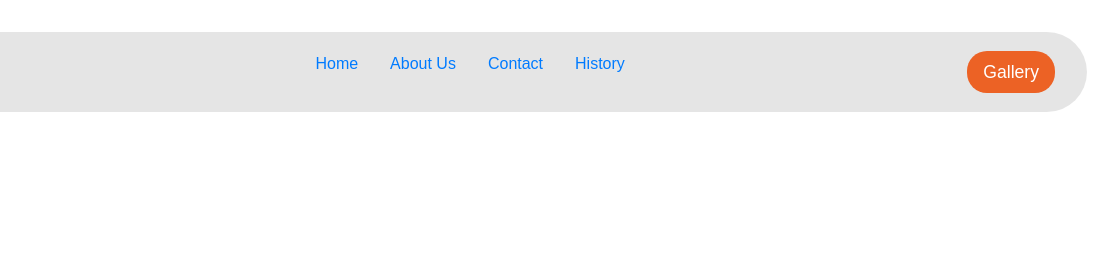
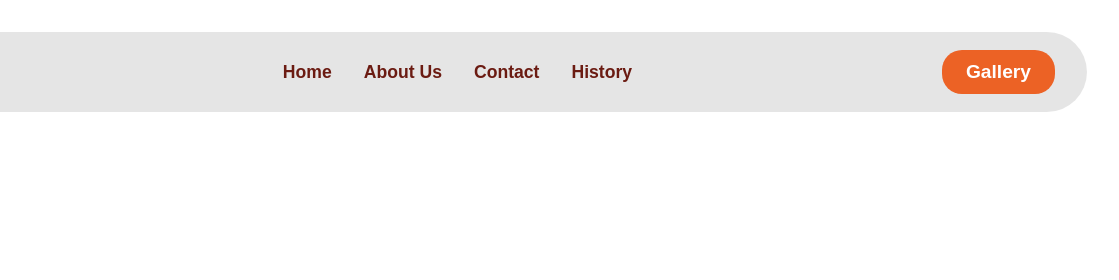
Before and after one commit to Confidant-21/Shiv_Jayanti_Utsav-_Samiti, a plain HTML site: page Home_Page/index.html in a window 1280 px wide. Shown: the top 280 px of the page, 161-1280 px from the left. Drawn offline with nearby package versions, Linux system fonts and the light colour scheme.

Commit message:
nav bar changes ok

```diff
--- a/Home_Page/index.html
+++ b/Home_Page/index.html
@@ -45,23 +45,31 @@
         <div class="navbar_local">
             <div class="logo"><a href="index.html"><img src="/Assets/Universal_Images/Favicon.png" alt="Loading"></a>
             </div>
+            <div class="menu_list">
                 <ul class="links">
                     <li><a href="/Home_Page/index.html">Home</a></li>
                     <li><a href="/About_Us/aboutus.html">About Us</a></li>
                     <li><a href="/Contact_Us/contact.html">Contact</a></li>
                     <li><a href="/History_Page/history.html">History</a></li>
                 </ul>
-            <a href="/Gallery_Page/gallery.html" class="action_btn">Gallery</a>
+            </div>
+            <div class="action_btn">
+                <a href="/Gallery_Page/gallery.html">Gallery</a>
+            </div>
             <div class="toggle_btn">
                 <i class="fa-solid fa-bars"></i>
             </div>
+
         </div>
         <div class="dropdown_menu">
+            <ul>
                 <li><a href="/Home_Page/index.html">Home</a></li>
                 <li><a href="/About_Us/aboutus.html">About Us</a></li>
                 <li><a href="/Contact_Us/contact.html">Contact</a></li>
                 <li><a href="/History_Page/history.html">History</a></li>
                 <li> <a href="/Gallery_Page/gallery.html" class="action_btn">Gallery</a></li>
+
+            </ul>
         </div>
     </header>
     <!-- Navigation script -->
@@ -70,7 +78,7 @@
         const toggleBtnIcon = document.querySelector('.toggle_btn i')
         const dropDownMenu = document.querySelector('.dropdown_menu')
 
-        toggleBtn.onclick = function(){
+        toggleBtn.onclick = function () {
             dropDownMenu.classList.toggle('open')
             const isOpen = dropDownMenu.classList.contains('open')
 
--- a/Universal_Styles/navbar.css
+++ b/Universal_Styles/navbar.css
@@ -1,20 +1,20 @@
-li{
+li {
     list-style: none;
 }
 
-a{
+a {
     text-decoration: none;
     color: #fff;
     font-size: 1rem;
 }
 
-a:hover{
+a:hover {
     color: #ec6225;
 }
 
 /* header */
 
-header{
+header {
     background: rgba(1, 1, 1, 0.1);
     position: relative;
     padding: 0 2rem;
@@ -22,50 +22,89 @@ header{
     border-radius: 40px;
 }
 
-.logo{
+.logo {
     height: 70px;
     width: 70px;
     overflow: hidden;
 }
 
-.logo img{
+.logo img {
     height: 100%;
     width: 100%;
     object-fit: cover;
 }
 
-.navbar_local{
+.navbar_local {
     width: 100%;
     height: 80px;
     max-width: 1200px;
-    margin: 0 auto ;
+    margin: 0 auto;
     display: flex;
     align-items: center;
     justify-content: space-between;
 }
 
-.navbar_local .logo a{
+.navbar_local .logo a {
     font-size: 1.5rem;
     font-weight: bold;
 }
 
-.navbar_local .links{
+.menu_list {
+    height: 40px;
+}
+
+.navbar_local .links {
     display: flex;
+    align-items: center;
     gap: 2rem;
+    height: 100%;
 
 }
 
-.navbar_local .toggle_btn{
-     color: #fff;
-     font-size: 1.5rem;
-     cursor: pointer;
-     display: none;
+.navbar_local .links li a {
+    color: rgb(107, 27, 18);
+    font-weight: 600;
+    font-size: 1.1rem;
+    text-decoration: none;
 }
 
-.action_btn{
+.navbar_local .links li {
+    position: relative;
+}
+
+
+.navbar_local .links li::before {
+    content: '';
+    position: absolute;
+    bottom: -5px;
+    left: 0px;
+    width: 0%;
+    height: 3px;
+    background-color: #ec6225;
+    transition: all .2s;
+    border-radius: 10px;
+}
+
+.navbar_local .links li:hover a {
+    color: #ec6225;
+}
+
+
+.navbar_local .links li:hover::before {
+    width: 100%;
+}
+
+.navbar_local .toggle_btn {
+    color: #fff;
+    font-size: 1.5rem;
+    cursor: pointer;
+    display: none;
+}
+
+.action_btn {
     background-color: #ec6225;
     color: #fff;
-    padding: 0.5rem 1rem;
+    padding: 0.5rem 1.5rem;
     border: none;
     outline: none;
     border-radius: 20px;
@@ -73,14 +112,26 @@ header{
     font-weight: 500;
     cursor: pointer;
     transition: scale 0.2 ease;
+    text-decoration: none;
+    font-weight: 600;
 }
 
-.action_btn:hover{
+.action_btn a {
+    color: white;
+    font-size: 1.2rem;
+}
+
+.action_btn:hover {
     scale: 1.05;
     color: #fff;
+
+    a {
+        color: white;
+        text-decoration: none;
+    }
 }
 
-.action_btn:active{
+.action_btn:active {
     scale: 0.95;
 
 }
@@ -88,7 +139,7 @@ header{
 
 /* dropdown menu */
 
-.dropdown_menu{
+.dropdown_menu {
     display: none;
     position: absolute;
     margin: 1.5rem;
@@ -100,60 +151,82 @@ header{
     backdrop-filter: blur(15px);
     border-radius: 10px;
     overflow: hidden;
-    transition: height .2s cubic-bezier(0.175, 0.885, 0.32, 1.275);
 }
 
-.dropdown_menu.open{
+.dropdown_menu ul li {
+    /* background-color: rgb(255, 255, 255); */
+}
+
+.dropdown_menu ul li a {
+    color: rgb(107, 27, 18);
+    font-weight: 600;
+    font-size: 1.1rem;
+    text-decoration: none;
+}
+
+.dropdown_menu.open {
     height: 255px;
 }
 
-.dropdown_menu li{
+.dropdown_menu ul li {
     padding: 0.7rem;
     display: flex;
     align-items: center;
     justify-content: center;
+
 }
 
-.dropdown_menu .action_btn{
+.dropdown_menu ul li:hover {
+    a {
+        color: #ec6225;
+    }
+}
+
+.dropdown_menu .action_btn {
     width: 100%;
     display: flex;
     justify-content: center;
+}
+
+.dropdown_menu .action_btn:hover {
+    background-color: rgb(107, 27, 18);
 }
 
 
 
 /* responsive design */
 
-@media(max-width: 992px){
-    .navbar_local .links{
-        display: none;
-    }
-    .navbar_local .action_btn{
+@media(max-width: 992px) {
+    .navbar_local .links {
         display: none;
     }
 
-    .navbar_local .toggle_btn{
+    .navbar_local .action_btn {
+        display: none;
+    }
+
+    .navbar_local .toggle_btn {
         display: block;
     }
 
-    .dropdown_menu{
+    .dropdown_menu {
         display: block;
     }
 
-    .header{
+    .header {
         margin: 0.5rem;
     }
 }
 
 
-@media(max-width: 576px){
+@media(max-width: 576px) {
 
-    .dropdown_menu{
+    .dropdown_menu {
         left: 2rem;
         width: unset;
     }
 
-    .header{
+    .header {
         margin: 0.5rem;
     }
 }
```
Also changed, not shown: About_Us/aboutus.html (+8 -3 lines), Contact_Us/contact.html (+8 -3 lines), Gallery_Page/gallery.html (+9 -4 lines), History_Page/history.html (+8 -3 lines), Universal_Styles/Style_Commentry.txt. Lines whose indentation alone changed are shown as unchanged.
